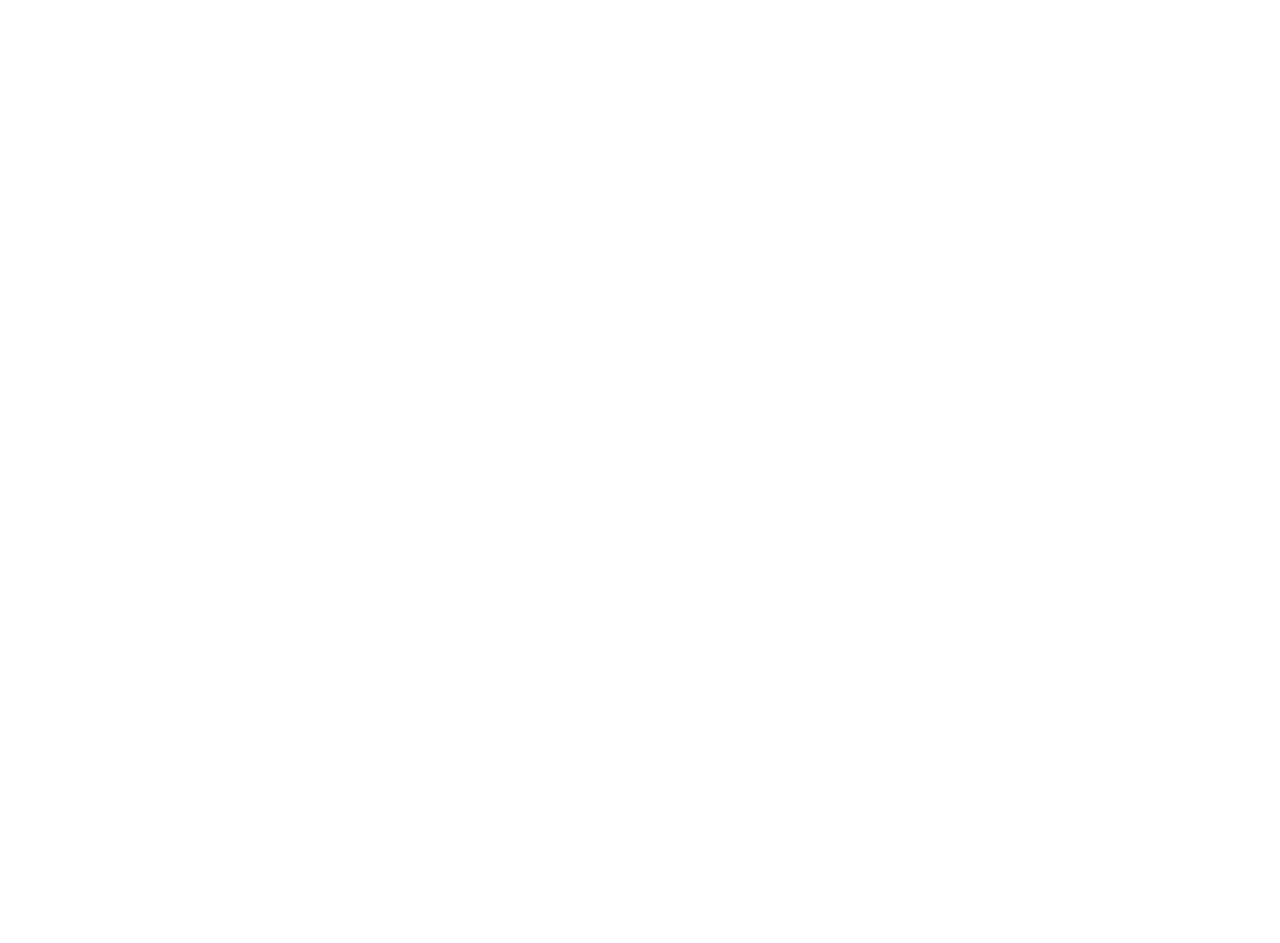
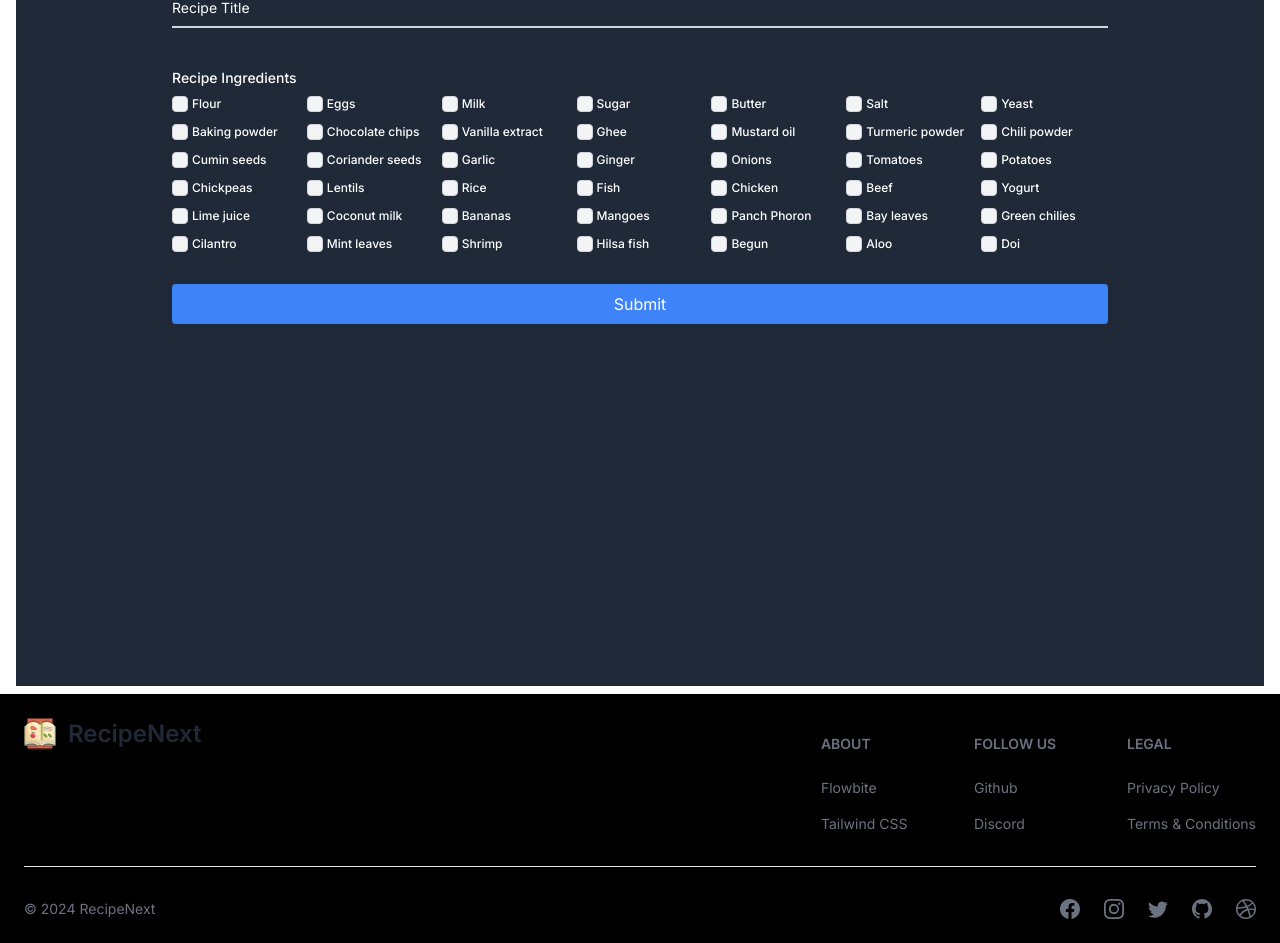
Before and after one commit to Oliulla/recipe-next, a Next.js app: page /add-recipes in a window 1280 px wide. Shown: the part 179-1122 px from the top of the page. Before the commit the page ends 800 px from the top, so only its background shows below. Built offline with nearby package versions, Linux system fonts and the light colour scheme.

Commit message:
[DONE]: Footer

```diff
--- a/package.json
+++ b/package.json
@@ -17,7 +17,9 @@
     "next": "14.0.4",
     "next-auth": "^4.24.5",
     "react": "^18",
-    "react-dom": "^18"
+    "react-dom": "^18",
+    "react-hook-form": "^7.49.3",
+    "react-icons": "^5.0.1"
   },
   "devDependencies": {
     "autoprefixer": "^10.0.1",
--- a/src/app/add-recipes/page.jsx
+++ b/src/app/add-recipes/page.jsx
@@ -1,7 +1,12 @@
+import AddRecipeForm from "@/components/__oneTime/__AddRecipeForm";
 import React from "react";
 
 const AddRecipes = () => {
-  return <div>this is add recipes page</div>;
+  return (
+    <div>
+      <AddRecipeForm />
+    </div>
+  );
 };
 
 export default AddRecipes;
--- a/src/app/layout.js
+++ b/src/app/layout.js
@@ -1,6 +1,7 @@
 import { Inter } from 'next/font/google'
 import '../styles/globals.css'
 import Header from '@/components/shared/Navbar'
+import FooterComponent from '@/components/shared/Footer'
 
 const inter = Inter({ subsets: ['latin'] })
 
@@ -14,7 +15,10 @@ export default function RootLayout({ children }) {
     <html lang="en">
       <body className={`${inter.className}`}>
         <Header />
-        {children}
+        <div className='min-h-screen'>
+          {children}
+        </div>
+        <FooterComponent />
       </body>
     </html>
   )
--- a/src/components/__oneTime/Home.jsx
+++ b/src/components/__oneTime/Home.jsx
@@ -1,7 +1,7 @@
 "use client";
 
 import React, { useState } from "react";
-import { SearchRecipe } from "./SearchRecipe";
+import { SearchRecipe } from "./__RecipeSearchField";
 import LastFiveRecipesInHome from "../shared/__LastFiveRecipesInHome";
 import UserSearchRecipeResult from "../shared/__UserSearchRecipeResult";
 
--- /dev/null
+++ b/src/components/__oneTime/__AddRecipeForm.jsx
@@ -0,0 +1,136 @@
+"use client";
+
+import { FloatingLabel, Checkbox, Label } from "flowbite-react";
+import { useForm, useFieldArray } from "react-hook-form";
+import { useEffect, useState } from "react";
+
+const AddRecipeForm = () => {
+  const [isLoading, setIsLoading] = useState(true);
+  const [ingredients, setIngredients] = useState([]);
+  const {
+    handleSubmit,
+    control,
+    register,
+    setValue,
+    formState: { errors },
+    getValues,
+  } = useForm({
+    defaultValues: { ingredients: [] },
+  });
+  const { append, remove } = useFieldArray({
+    control,
+    name: "ingredients",
+  });
+
+  useEffect(() => {
+    async function fetchIngredients() {
+      try {
+        const response = await fetch("ingredients.json");
+        const data = await response.json();
+        setIngredients(data);
+      } catch (error) {
+        console.error("Error fetching ingredients:", error);
+      } finally {
+        setIsLoading(false);
+      }
+    }
+
+    fetchIngredients();
+  }, []);
+
+  const onSubmit = (data) => {
+    console.log(data);
+
+    const selectedArr = [];
+
+    data.ingredients.forEach((ingredientObj, index) => {
+      const ingredientName = Object.keys(ingredientObj)[0];
+      const isChecked = ingredientObj[ingredientName];
+
+      if (isChecked) {
+        const foundIngredient = ingredients.find(
+          (ing) => ing.label === ingredientName
+        );
+        if (foundIngredient) {
+          selectedArr.push(foundIngredient.label);
+        }
+      }
+    });
+
+    if (selectedArr.length === 0) {
+      alert("Select at least one ingredient");
+    } else {
+      // code will be start from here
+
+
+    }
+  };
+
+  return (
+    <div className="px-4 py-2">
+      {isLoading ? (
+        <p>Loading...</p>
+      ) : (
+        <div className="bg-gray-800 min-h-screen w-full">
+          <h1 className="py-4 text-3xl font-bold text-center text-white">
+            Add A Recipe
+          </h1>
+          <form
+            className="w-3/4 mx-auto mt-8"
+            onSubmit={handleSubmit(onSubmit)}
+          >
+            <div className="flex flex-col gap-y-8">
+              <div>
+                <FloatingLabel
+                  variant="standard"
+                  label="Recipe Title"
+                  className="bg-inherit text-white"
+                  {...register("recipeTitle", {
+                    required: "Recipe title is required",
+                  })}
+                />
+                {errors.recipeTitle && (
+                  <p className="text-red-500">{errors.recipeTitle.message}</p>
+                )}
+              </div>
+              <div>
+                <Label className="text-white block mb-2">
+                  Recipe Ingredients
+                </Label>
+                <div className="grid grid-cols-7 gap-x-2 gap-y-3">
+                  {ingredients?.map((ingredient, index) => (
+                    <div
+                      key={ingredient.id}
+                      className="flex items-center gap-1"
+                    >
+                      <Checkbox
+                        id={ingredient.id}
+                        {...register(
+                          `ingredients.${index}.${ingredient.label}`
+                        )}
+                      />
+                      <Label
+                        htmlFor={ingredient.id}
+                        className="text-white text-xs"
+                      >
+                        {ingredient.label}
+                      </Label>
+                    </div>
+                  ))}
+                </div>
+              </div>
+              <button
+                type="submit"
+                className="bg-blue-500 text-white p-2 rounded"
+              >
+                Submit
+              </button>
+            </div>
+          </form>
+        </div>
+      )}
+    </div>
+  );
+};
+
+export default AddRecipeForm;
--- /dev/null
+++ b/src/components/shared/Footer.jsx
@@ -0,0 +1,70 @@
+"use client";
+
+import { Footer } from "flowbite-react";
+import {
+  BsDribbble,
+  BsFacebook,
+  BsGithub,
+  BsInstagram,
+  BsTwitter,
+} from "react-icons/bs";
+import { Link } from "next/link";
+
+const FooterComponent = () => {
+  return (
+    <div>
+      <Footer container className="rounded-none text-white bg-black">
+        <div className="w-full">
+          <div className="grid w-full justify-between sm:flex sm:justify-between md:flex md:grid-cols-1">
+            <div>
+              <Footer.Brand
+                href="/"
+                as={Link}
+                src="faviconImg.png"
+                alt="RecipeNext Logo"
+                name="RecipeNext"
+                className="text-white"
+              />
+            </div>
+            <div className="grid grid-cols-2 gap-8 sm:mt-4 sm:grid-cols-3 sm:gap-6">
+              <div>
+                <Footer.Title title="about" />
+                <Footer.LinkGroup col>
+                  <Footer.Link href="#">Flowbite</Footer.Link>
+                  <Footer.Link href="#">Tailwind CSS</Footer.Link>
+                </Footer.LinkGroup>
+              </div>
+              <div>
+                <Footer.Title title="Follow us" />
+                <Footer.LinkGroup col>
+                  <Footer.Link href="#">Github</Footer.Link>
+                  <Footer.Link href="#">Discord</Footer.Link>
+                </Footer.LinkGroup>
+              </div>
+              <div>
+                <Footer.Title title="Legal" />
+                <Footer.LinkGroup col>
+                  <Footer.Link href="#">Privacy Policy</Footer.Link>
+                  <Footer.Link href="#">Terms &amp; Conditions</Footer.Link>
+                </Footer.LinkGroup>
+              </div>
+            </div>
+          </div>
+          <Footer.Divider />
+          <div className="w-full sm:flex sm:items-center sm:justify-between">
+            <Footer.Copyright href="/" as={Link} by="RecipeNext" year={2024} />
+            <div className="mt-4 flex space-x-6 sm:mt-0 sm:justify-center">
+              <Footer.Icon href="#" icon={BsFacebook} />
+              <Footer.Icon href="#" icon={BsInstagram} />
+              <Footer.Icon href="#" icon={BsTwitter} />
+              <Footer.Icon href="#" icon={BsGithub} />
+              <Footer.Icon href="#" icon={BsDribbble} />
+            </div>
+          </div>
+        </div>
+      </Footer>
+    </div>
+  );
+};
+
+export default FooterComponent;
--- a/src/components/shared/Navbar.jsx
+++ b/src/components/shared/Navbar.jsx
@@ -12,7 +12,7 @@ export default function Header() {
   return (
     <Navbar
       fluid
-      className="border-b border-gray-600 shadow-lg bg-gray-400 text-white"
+      className="border-b border-gray-600 shadow-lg bg-gray-700 text-white"
     >
       <Navbar.Brand as={Link} href="/">
         <img
--- a/src/styles/globals.css
+++ b/src/styles/globals.css
@@ -17,5 +17,9 @@
 }
 
 body {
-  color: #0f0f0f
+  color: #0f0f0f;
 }
+
+a > span {
+  color: white;
+}
```
Also changed, not shown: public/ingredients.json (renamed from ingredients.json), src/components/__oneTime/__RecipeSearchField.jsx (renamed from src/components/__oneTime/SearchRecipe.jsx), 1 other file (tests, documents, lock files or other folders).
